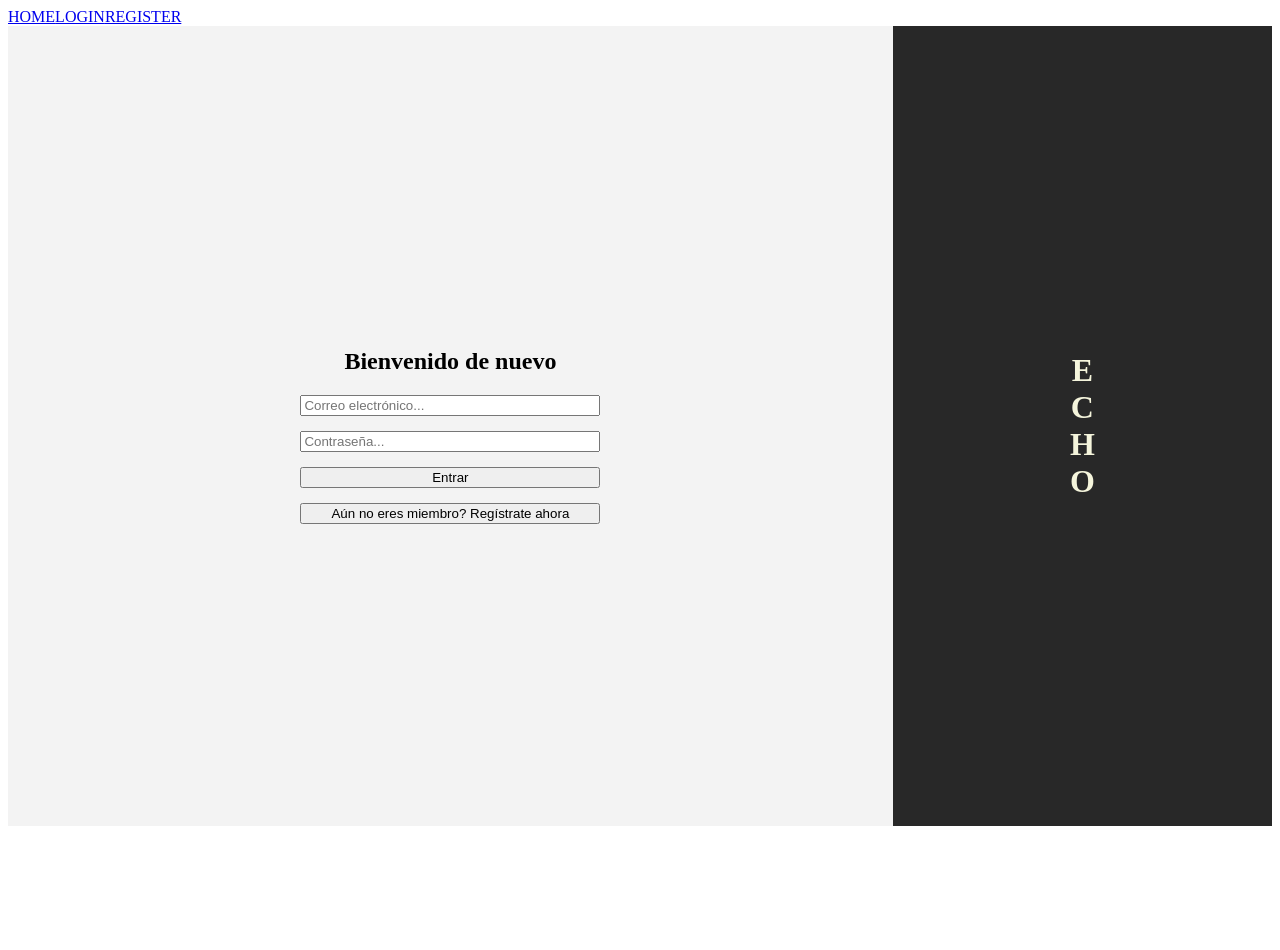
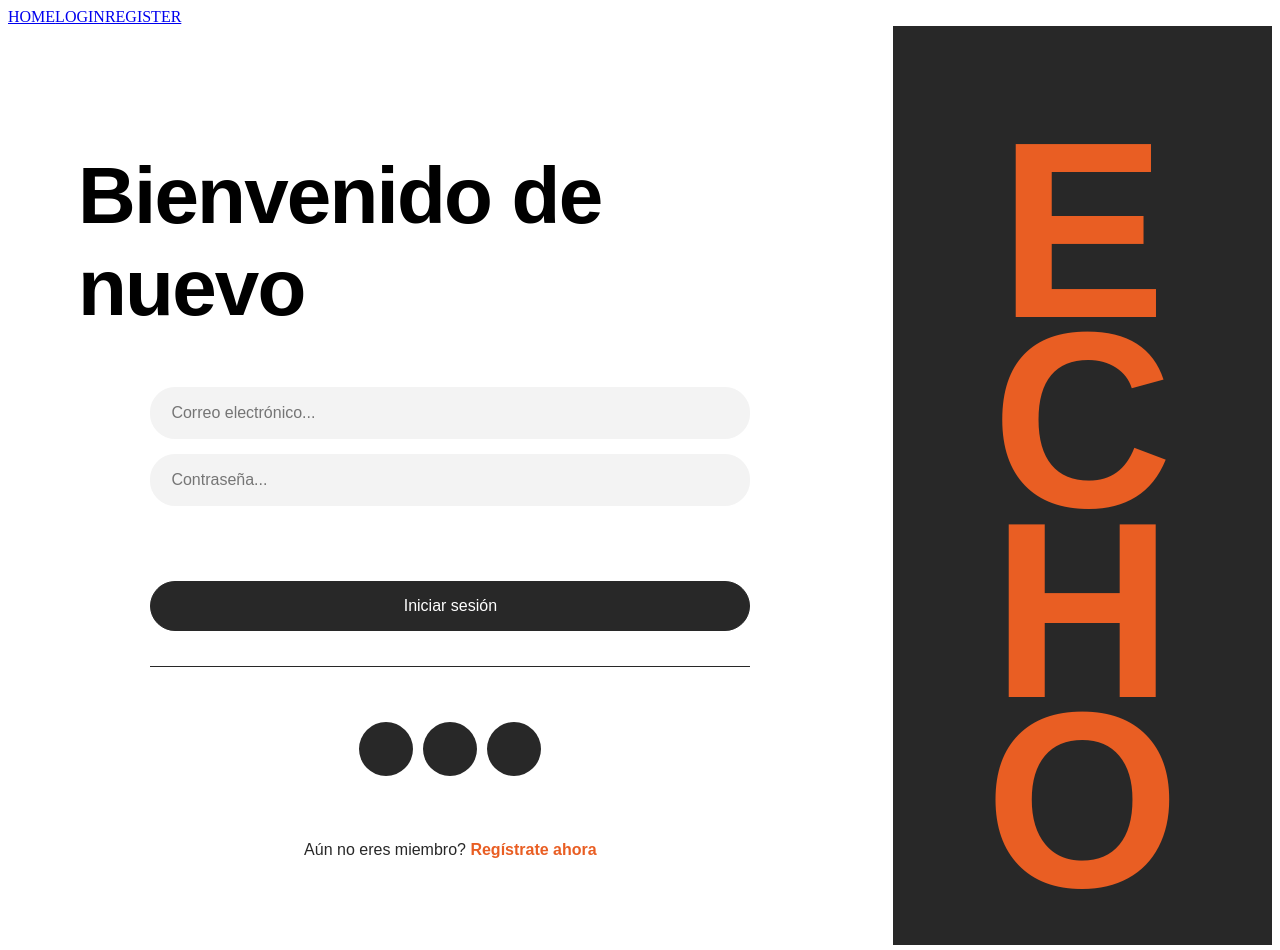
Before and after one commit to HelenaLM32/ECHO, a React app in the folder frontend/: page /login in a window 1280 px wide. Shown: the top 950 px of the page. Before the commit the page ends 834 px from the top, so only its background shows below. Built offline with nearby package versions, Linux system fonts and the light colour scheme; the HTML template or start-up script is replaced by a standard one.

Commit message:
hola 19:27 2/03/2026

```diff
--- a/frontend/src/pages/Login/Login.css
+++ b/frontend/src/pages/Login/Login.css
@@ -1,5 +1,5 @@
 .login-container {
-    background-color: #F3F3F3;
+    background-color: #FFFFFF;
     display: grid;
     grid-template-columns: 70% 30%;
     min-height: 100vh;
@@ -13,17 +13,43 @@
     padding: 70px;
 }
 
+.login-cont h1{
+    font-family: Arial, sans-serif;
+    font-size: 80px;
+    letter-spacing: -1.8px;
+}
+
+.login-cont input {
+    background-color: #F3F3F3;
+    border: 1px solid #F3F3F3;
+    border-radius: 25px;
+    height: 50px;
+    padding: 0 20px;
+    color: #979797;
+    font-size: 16px;
+}
+
+.login-cont input:focus {
+    outline: none;
+    border-color: #F3F3F3;
+    box-shadow: 0 0 8px rgba(0, 0, 0, 0.05);
+}
+
 .login-cont2 {
     background-color: #282828;
     display: flex;
     justify-content: center;
     align-items: center;
     flex-direction: column;
-    color: beige;
+    color: #E95E23;
 }
 
-.login-cont2 h1{
+.login-cont2 h1 {
+    font-family: Arial, sans-serif;
+    font-size: 250px;
     margin: 0;
+    margin-bottom: -60px;
+    line-height: 1;
 }
 
 
@@ -32,5 +58,69 @@ form {
     flex-direction: column;
     gap: 15px;
     width: 100%;
-    max-width: 300px;
+    max-width: 600px;
 }
+
+.btn-iniciar{
+    margin-top: 60px;
+    background-color: #282828;
+    border: 1px solid #282828;
+    border-radius: 25px;
+    height: 50px;
+    padding: 0 20px;
+    color: #FFFFFF;
+    font-size: 16px;
+    transition: 0.3s ease;
+
+}
+
+.btn-iniciar:hover:not(:disabled) {
+    background-color: #E95E23;
+    border-color: #E95E23;
+    cursor: pointer;
+}
+
+
+.div-linia{
+    height: 1px;
+    background-color: #282828;
+    margin-top: 20px;
+}
+
+.div-circulos {
+    display: flex;
+    flex-direction: row;
+    justify-content: center;
+    margin-top: 40px;
+    gap: 10px;
+}
+
+.circulo{
+    width: 54px;
+    height: 54px;
+    background-color: #282828;
+    border-radius: 100%;
+}
+
+
+
+.register-text {
+    color: #282828;
+    font-size: 16px;
+    font-family: Arial, sans-serif;
+    margin-top: 50px;
+    text-align: center;
+    width: 100%;
+}
+
+.register-link {
+  color: #E95E23;
+  cursor: pointer;
+  font-weight: bold;
+  transition: 0.3s ease;
+}
+
+.register-link:hover:not(:disabled) {
+ color: #282828;
+    cursor: pointer;
+}
--- a/frontend/src/pages/Login/Login.jsx
+++ b/frontend/src/pages/Login/Login.jsx
@@ -53,7 +53,7 @@ function Login() {
     <div className="login-container">
     <div className="login-cont">
 
-        <h2>Bienvenido de nuevo</h2>
+        <h1>Bienvenido de nuevo</h1>
         <form onSubmit={handleSubmit}>
           <input
             type="email"
@@ -71,17 +71,28 @@ function Login() {
             required
             disabled={loadingUsers}
           />
-          <button type="submit" disabled={loadingUsers}>
-            {loadingUsers ? "Verificando..." : "Entrar"}
+          <button className="btn-iniciar" type="submit" disabled={loadingUsers}>
+            {loadingUsers ? "Verificando..." : "Iniciar sesión"}
           </button>
-          <button
-            type="button"
-            className="register-btn"
-            onClick={() => navigate("/register")}
-            disabled={loadingUsers}
-          >
-            Aún no eres miembro? Regístrate ahora
-          </button>
+
+          <div className="div-linia"></div>
+
+          <div className="div-circulos">
+              <div className="circulo"></div>
+              <div className="circulo"></div>
+              <div className="circulo"></div>
+          </div>
+
+          <p className="register-text">
+  Aún no eres miembro?{" "}
+  <span
+    className="register-link"
+    onClick={() => navigate("/register")}
+  >
+    Regístrate ahora
+  </span>
+</p>
+
         </form>
 
         {loadingUsers && <p className="status-text">Cargando...</p>}
--- a/frontend/src/pages/Register/Register.jsx
+++ b/frontend/src/pages/Register/Register.jsx
@@ -1,4 +1,5 @@
 import React from 'react'
+import "./Register.css";
 
 export default function Register() {
   return (
```
